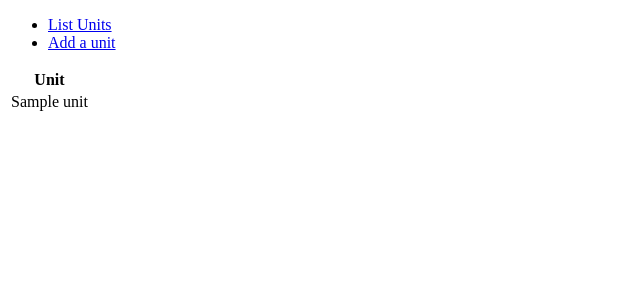
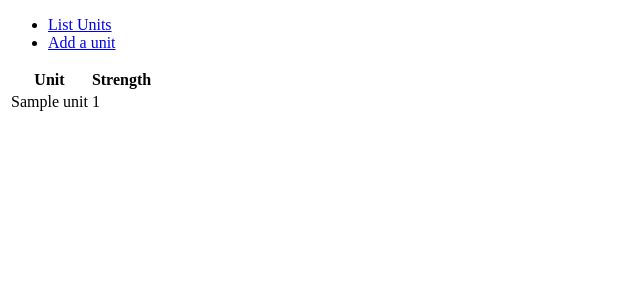
Before and after one commit to JustAGoldeneye/Fire-Emblem-Fates-Unit-Database, a Flask app: page /units in a window 1280 px wide. Shown: the top 300 px of the page, without its empty margins (0-640 px from the left). Run offline with Flask 2, Linux system fonts and the light colour scheme; tables that the repository leaves empty hold one stand-in row (values such as "Sample post").

Commit message:
A way of adding stats for units figured out

```diff
--- a/application/templates/units/list.html
+++ b/application/templates/units/list.html
@@ -4,10 +4,12 @@
   <table>
     <tr>
       <th>Unit</th>
+      <th>Strength</th>
     </tr>
     {% for unit in units %}
     <tr>
       <td>{{ unit.name }}</td>
+      <td>{{ unit.strength }}</td>
     </tr>
     {% endfor %}
   </table>
--- a/application/templates/units/new.html
+++ b/application/templates/units/new.html
@@ -3,6 +3,7 @@
 {% block body %}
 <form method="POST" action="{{ url_for('units_create') }}">
   <input type="text" name="name"/>
+  <input type="number" name="strength"/>
   <input type="submit" value="Add a new unit"/>
 </form>
 {% endblock %}
--- a/application/units/models.py
+++ b/application/units/models.py
@@ -7,6 +7,8 @@ class Unit(db.Model):
     onupdate=db.func.current_timestamp())
 
     name = db.Column(db.String(144), nullable=False)
+    strength = db.Column(db.Integer, nullable=False)
 
-    def __init__(self, name):
+    def __init__(self, name, strength):
         self.name = name
+        self.strength = strength
--- a/application/units/views.py
+++ b/application/units/views.py
@@ -12,7 +12,7 @@ def units_form():
 
 @app.route("/units/", methods=["POST"])
 def units_create():
-    u = Unit(request.form.get('name'))
+    u = Unit(request.form.get('name'), request.form.get('strength'))
 
     db.session().add(u)
     db.session().commit()
```
